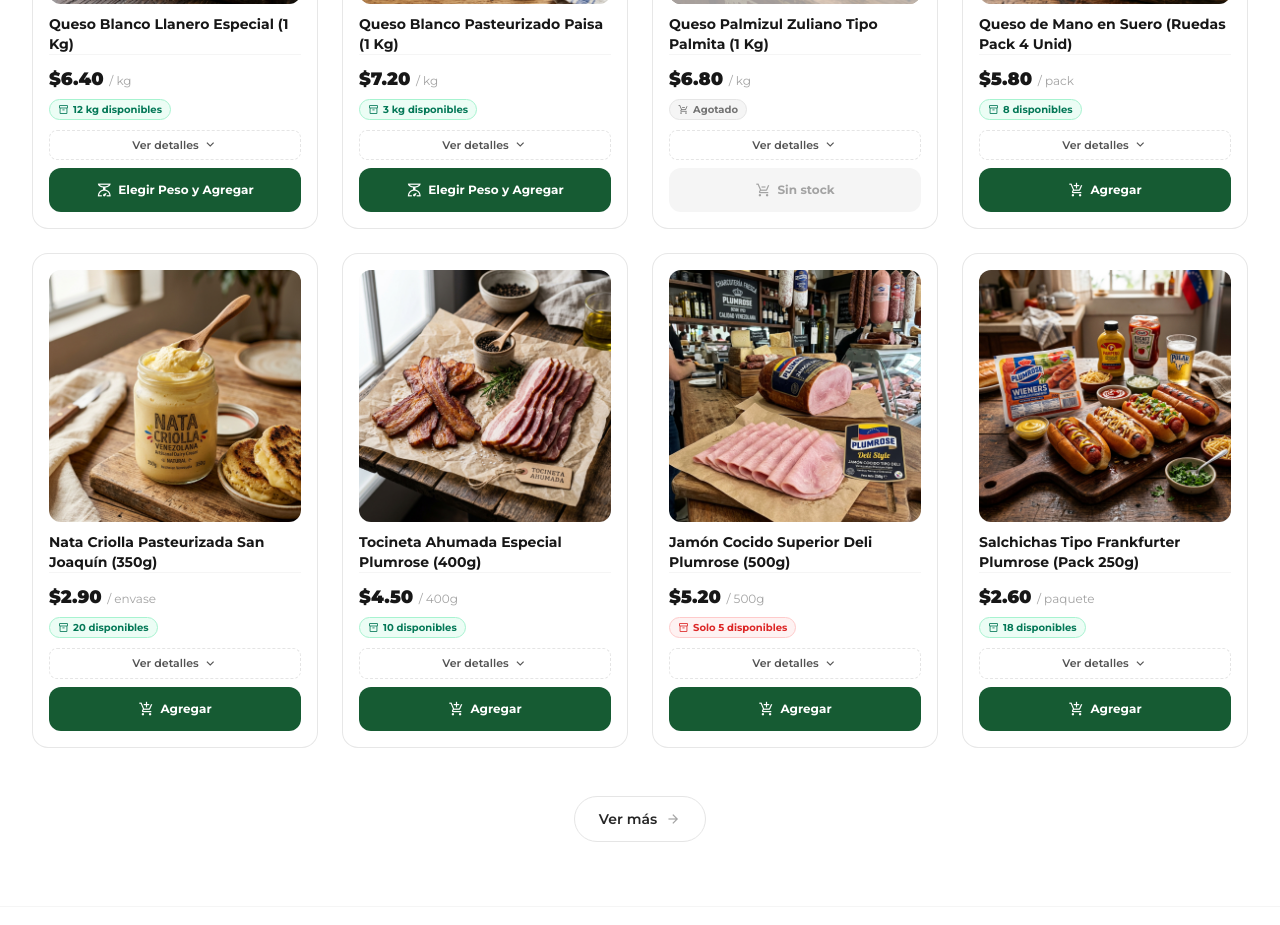
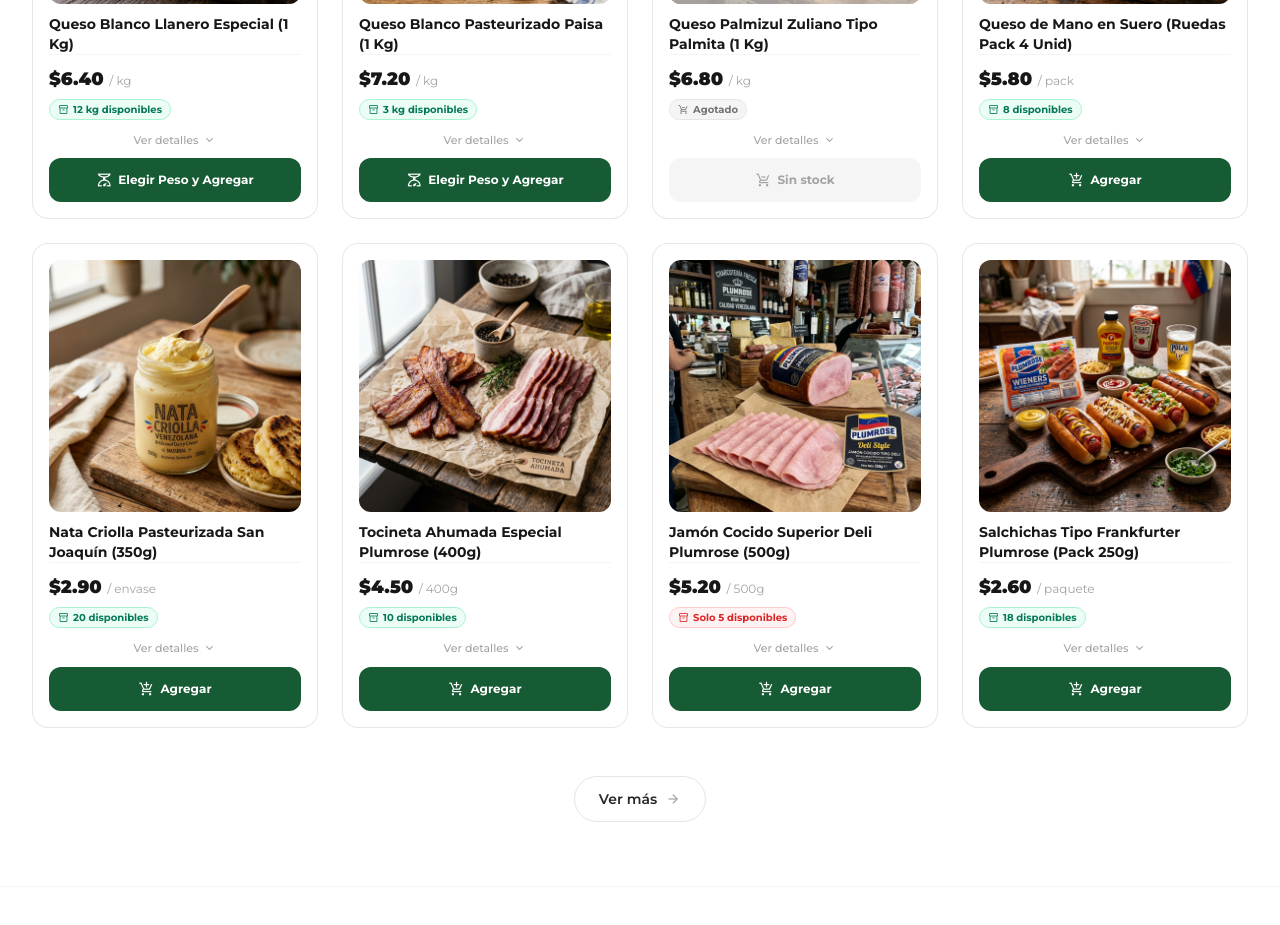
Before and after one commit to emilmarcuarez/queseria-san-juaquin, a React (Vite) app: page / in a window 1280 px wide. Shown: the part 1860-2785 px from the top of the page. Built offline with nearby package versions, Linux system fonts and the light colour scheme; no server answers.

Commit message:
[IMP] card: discreet minimalist styling for product details toggle

```diff
--- a/src/components/products/ProductCardItem.jsx
+++ b/src/components/products/ProductCardItem.jsx
@@ -180,10 +180,13 @@
           <button
             type="button"
             onClick={handleToggleDetailsExpand}
-            className="w-full py-1.5 px-2 text-[11px] font-semibold text-neutral-600 hover:text-primary hover:bg-neutral-50 rounded-lg flex items-center justify-center gap-1 transition-colors border border-dashed border-neutral-200 cursor-pointer"
+            className="group/details self-center mx-auto text-[11px] font-medium text-neutral-400 hover:text-[#114B2B] inline-flex items-center gap-1 transition-colors cursor-pointer py-0.5"
+            aria-expanded={isDetailsExpanded}
           >
-            <span>{isDetailsExpanded ? 'Ocultar detalles' : 'Ver detalles'}</span>
-            <span className={`material-symbols-outlined text-[15px] transition-transform duration-200 ${isDetailsExpanded ? 'rotate-180' : ''}`}>
+            <span className="group-hover/details:underline underline-offset-2">
+              {isDetailsExpanded ? 'Ocultar detalles' : 'Ver detalles'}
+            </span>
+            <span className={`material-symbols-outlined text-[14px] text-neutral-400 group-hover/details:text-[#114B2B] transition-transform duration-300 ${isDetailsExpanded ? 'rotate-180' : ''}`}>
               expand_more
             </span>
           </button>
```
